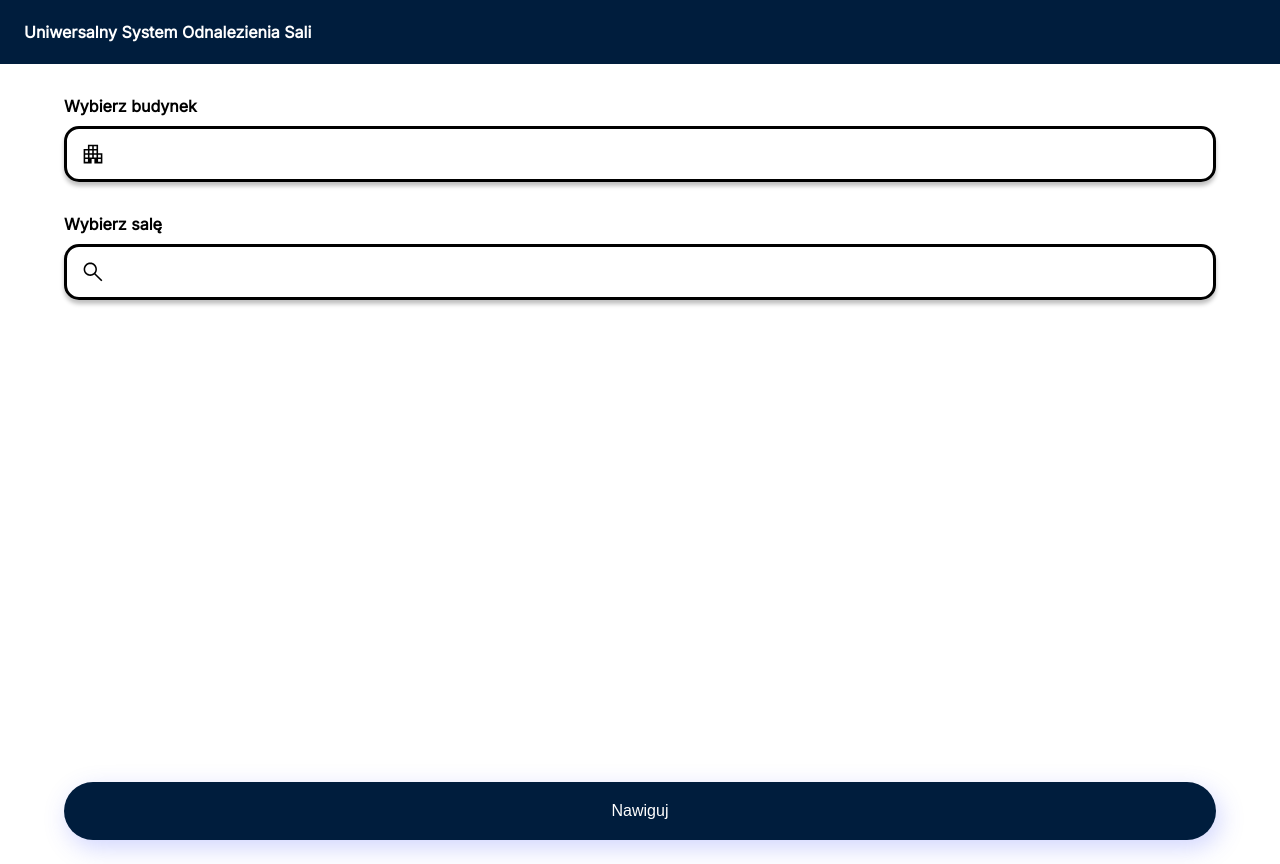
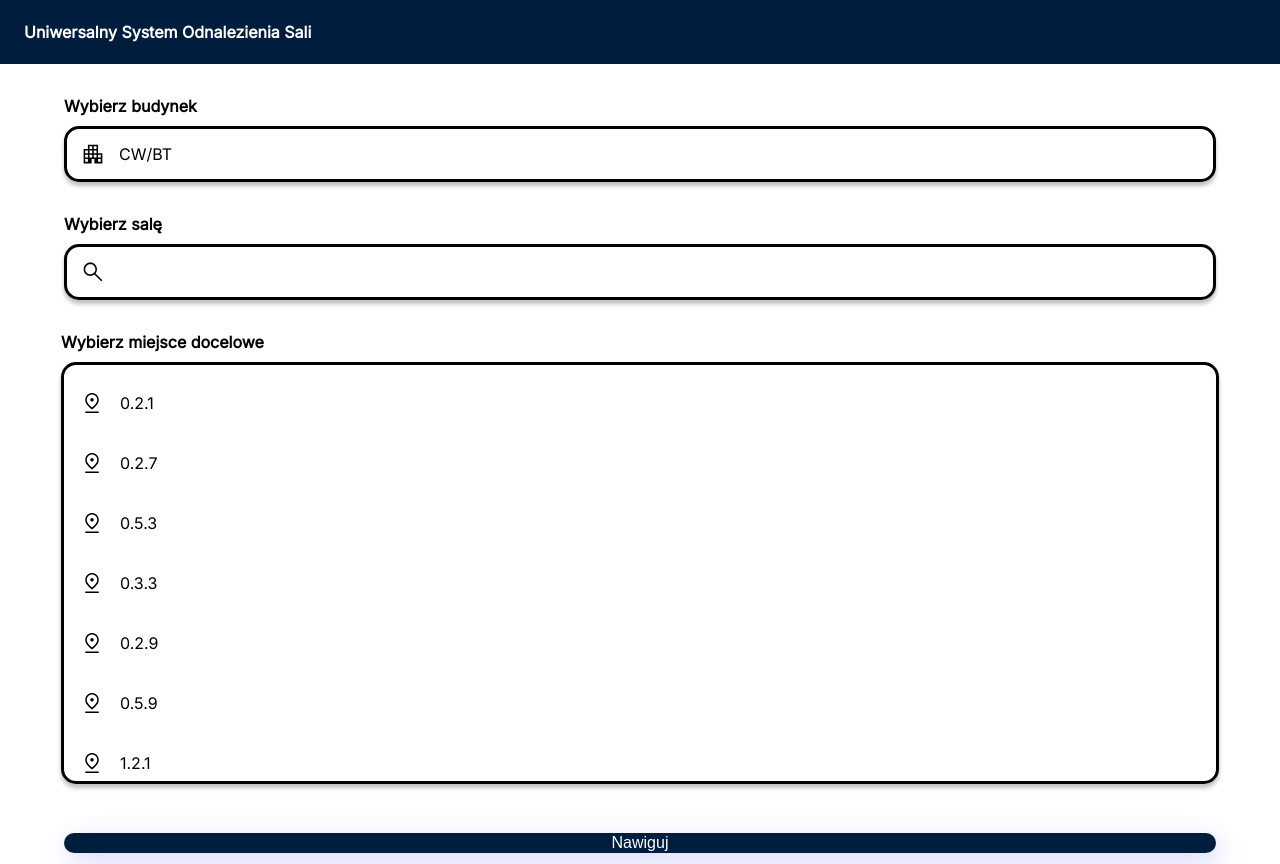
Before and after one commit to USOS-WEB/usos.web.app, a React (Create React App) app: page /Search in a window 1280 px wide. Built offline with nearby package versions, Linux system fonts and the light colour scheme.

Commit message:
selection view

```diff
--- /dev/null
+++ b/src/components/DestinationSelection/DestinationSelection.module.css
@@ -0,0 +1,37 @@
+.container {
+    box-sizing: border-box  ;
+    display: flex;
+    flex-direction: column;
+}
+
+.selection {
+    overflow: hidden;
+    overflow-y: scroll;
+    /* display: flex; */
+    flex-direction: column;
+    align-items: center;
+
+    width: 90vw;
+    margin-bottom: 25px;
+    height: 400px;
+
+
+    border: 3px solid #000000;
+    box-shadow: 0px 4px 4px rgba(0, 0, 0, 0.25);
+    border-radius: 15px;
+    padding: 8px 0;
+    gap: 8px;
+}
+
+    /* font-family: 'Inter';
+    font-weight: 400;
+    font-size: 16px; */
+
+.label {
+    display: block;
+    box-sizing: border-box;
+    margin: 32px 0 10px 0;
+    font-family: 'Inter';
+    font-weight: 600;
+    font-size: 16px;
+}
--- /dev/null
+++ b/src/components/DestinationSelection/DestinationSelection.tsx
@@ -0,0 +1,34 @@
+import styles from './DestinationSelection.module.css';
+import pointsMock from '../../mocks/pointsMock.json';
+import { Selection } from '../../components/Selection/Selection'
+import reportWebVitals from '../../reportWebVitals';
+
+interface DestinationSelectionProps {
+    caption: string;
+    filterText: string;
+}
+
+export const DestinationSelection: React.FC<DestinationSelectionProps> = ({caption, filterText}) => {
+
+    const rooms = JSON.parse(JSON.stringify(pointsMock));
+    const roomElements: Array<JSX.Element> = [];
+
+    rooms.points.forEach((room: any) => {
+        if (room.name.toLowerCase().indexOf(filterText.toLowerCase()) === -1) {
+            return;
+        }
+        roomElements.push(
+            <Selection name={room.name} key={room.id} />
+        )
+    })
+
+    return (
+        <div className={styles.container}>
+            <label className={styles.label} htmlFor={caption}>{caption}</label>
+            <div className={styles.selection}>
+                {roomElements}
+            </div>
+        </div>
+    );
+
+}
--- a/src/components/SearchBar/SearchBar.tsx
+++ b/src/components/SearchBar/SearchBar.tsx
@@ -4,15 +4,17 @@ interface SearchBarProps {
     caption: string;
     source: string;
     alt: string;
+    filterText: string;
+    onFilterTextChange: (newText: string) => void;
 }
 
-export const SearchBar: React.FC<SearchBarProps> = ({caption, source, alt}) => {
+export const SearchBar: React.FC<SearchBarProps> = ({caption, source, alt, filterText, onFilterTextChange}) => {
     return (
         <>
             <label htmlFor={caption}>{caption}</label>
             <div className={styles.searchbar}>
                 <img src={source} alt={alt}></img>
-                <input name={caption} id={caption} className={styles.input}></input>
+                <input name={caption} id={caption} value={filterText} onChange={(e) => onFilterTextChange(e.target.value)} className={styles.input} ></input>
             </div>
         </>
     );
--- /dev/null
+++ b/src/components/Selection/Selection.module.css
@@ -0,0 +1,7 @@
+.selection {
+    display: flex;
+    align-items: center;
+    border-radius: 15px;
+    height: 60px;
+    width: 95%;
+}
--- /dev/null
+++ b/src/components/Selection/Selection.tsx
@@ -0,0 +1,15 @@
+import styles from './Selection.module.css';
+import pinIcon from '../../images/pin.svg'
+
+interface SelectionProps {
+    name: string
+}
+
+export const Selection: React.FC<SelectionProps> = ({name}) => {
+    return (
+        <div className={styles.selection}>
+            <img src={pinIcon} alt="pin icon"></img>
+            <span>{name}</span>
+        </div>
+    );
+}
--- /dev/null
+++ b/src/mocks/pointsMock.json
@@ -0,0 +1,87 @@
+{
+    "points": [
+        {
+            "id": "1",
+            "name": "0.2.1",
+            "description": "",
+            "floorArea": "",
+            "img": ""
+        },
+        {
+            "id": "2",
+            "name": "0.2.7",
+            "description": "",
+            "floorArea": "",
+            "img": ""
+        },
+        {
+            "id": "3",
+            "name": "0.5.3",
+            "description": "",
+            "floorArea": "",
+            "img": ""
+        },
+        {
+            "id": "4",
+            "name": "0.3.3",
+            "description": "",
+            "floorArea": "",
+            "img": ""
+        },
+        {
+            "id": "5",
+            "name": "0.2.9",
+            "description": "",
+            "floorArea": "",
+            "img": ""
+        },
+        {
+            "id": "6",
+            "name": "0.5.9",
+            "description": "",
+            "floorArea": "",
+            "img": ""
+        },
+        {
+            "id": "7",
+            "name": "1.2.1",
+            "description": "",
+            "floorArea": "",
+            "img": ""
+        },
+        {
+            "id": "8",
+            "name": "2.2.7",
+            "description": "",
+            "floorArea": "",
+            "img": ""
+        },
+        {
+            "id": "9",
+            "name": "6.5.3",
+            "description": "",
+            "floorArea": "",
+            "img": ""
+        },
+        {
+            "id": "10",
+            "name": "1.121.1",
+            "description": "",
+            "floorArea": "",
+            "img": ""
+        },
+        {
+            "id": "11",
+            "name": "6.2.7",
+            "description": "",
+            "floorArea": "",
+            "img": ""
+        },
+        {
+            "id": "12",
+            "name": "9.5.3",
+            "description": "",
+            "floorArea": "",
+            "img": ""
+        }
+]}
--- a/src/views/SearchPlaceView/SearchPlaceView.module.css
+++ b/src/views/SearchPlaceView/SearchPlaceView.module.css
@@ -9,5 +9,4 @@
     flex-direction: column;
     justify-content: space-between;
     align-items: center;
-
 }
--- a/src/views/SearchPlaceView/SearchPlaceView.tsx
+++ b/src/views/SearchPlaceView/SearchPlaceView.tsx
@@ -1,4 +1,5 @@
 import { useAppContext } from '../../context/AppContext'
+import React, { useState } from 'react'
 import { Header } from '../../components/Header/Header'
 
 import { SearchBar } from '../../components/SearchBar/SearchBar'
@@ -8,16 +9,26 @@ import buildingIcon from '../../images/building.svg'
 import searchIcon from '../../images/search.svg'
 
 import styles from './SearchPlaceView.module.css';
+import { DestinationSelection } from '../../components/DestinationSelection/DestinationSelection'
 
 export const SearchPlaceView = () => {
+
+  const [filterText, setFilterText] = useState('');
+
+  const onFilterTextChange = (newText: string) => {
+    console.log(newText)
+    setFilterText(newText);
+  }
+
   return (
     <div className={styles.page}>
       <Header title='Uniwersalny System Odnalezienia Sali' />
       <div className={styles.container}>
           <div className={styles.searchbars}>
-              <SearchBar caption='Wybierz budynek' source={buildingIcon} alt='budynek' />
-              <SearchBar caption='Wybierz salę' source={searchIcon} alt='wyszukiwanie' />
+              <SearchBar caption='Wybierz budynek' source={buildingIcon} alt='budynek' filterText={"CW/BT"} onFilterTextChange={() => console.log('todo later')} />
+              <SearchBar caption='Wybierz salę' source={searchIcon} alt='wyszukiwanie' filterText={filterText} onFilterTextChange={onFilterTextChange} />
           </div>
+          <DestinationSelection caption='Wybierz miejsce docelowe' filterText={filterText}/>
           <Button text="Nawiguj" onClick={() => {console.log("button clicked")}}/>
       </div>
     </div>
```
Also changed, not shown: src/images/pin.svg (added).
